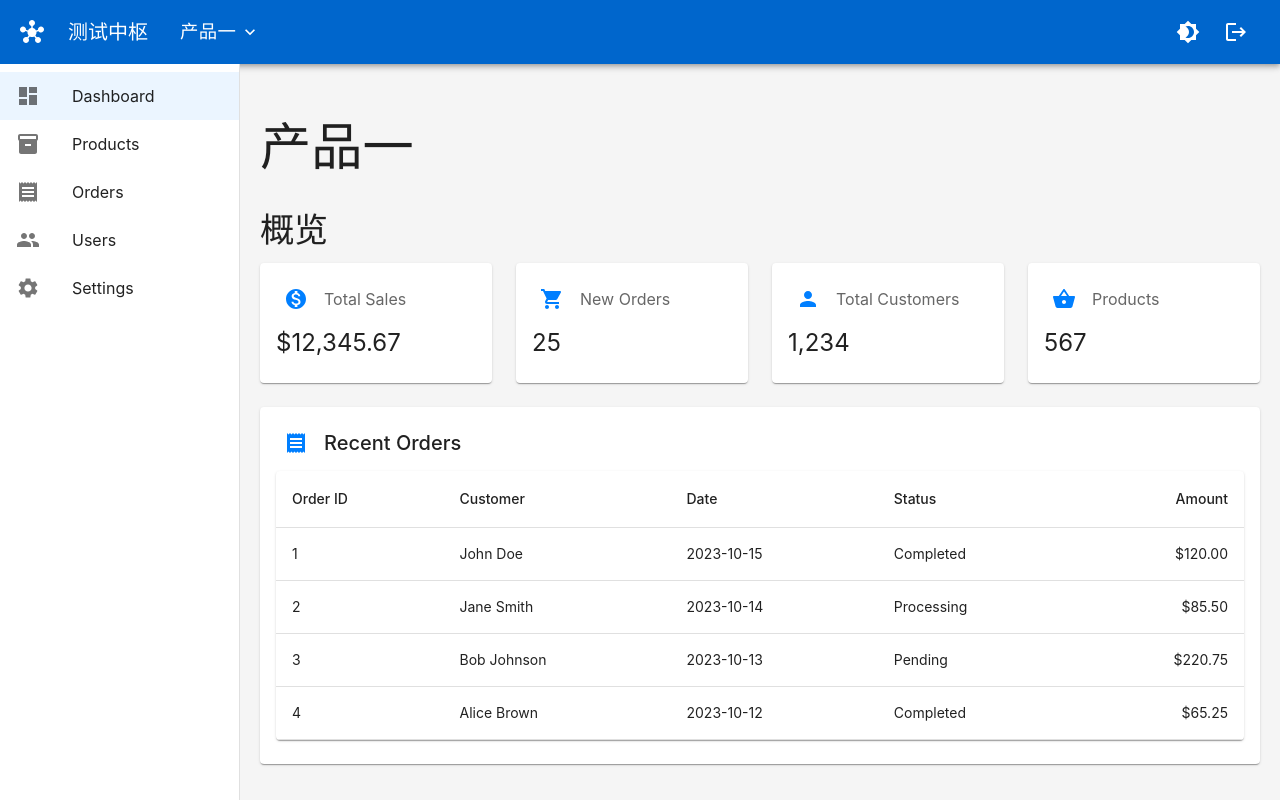
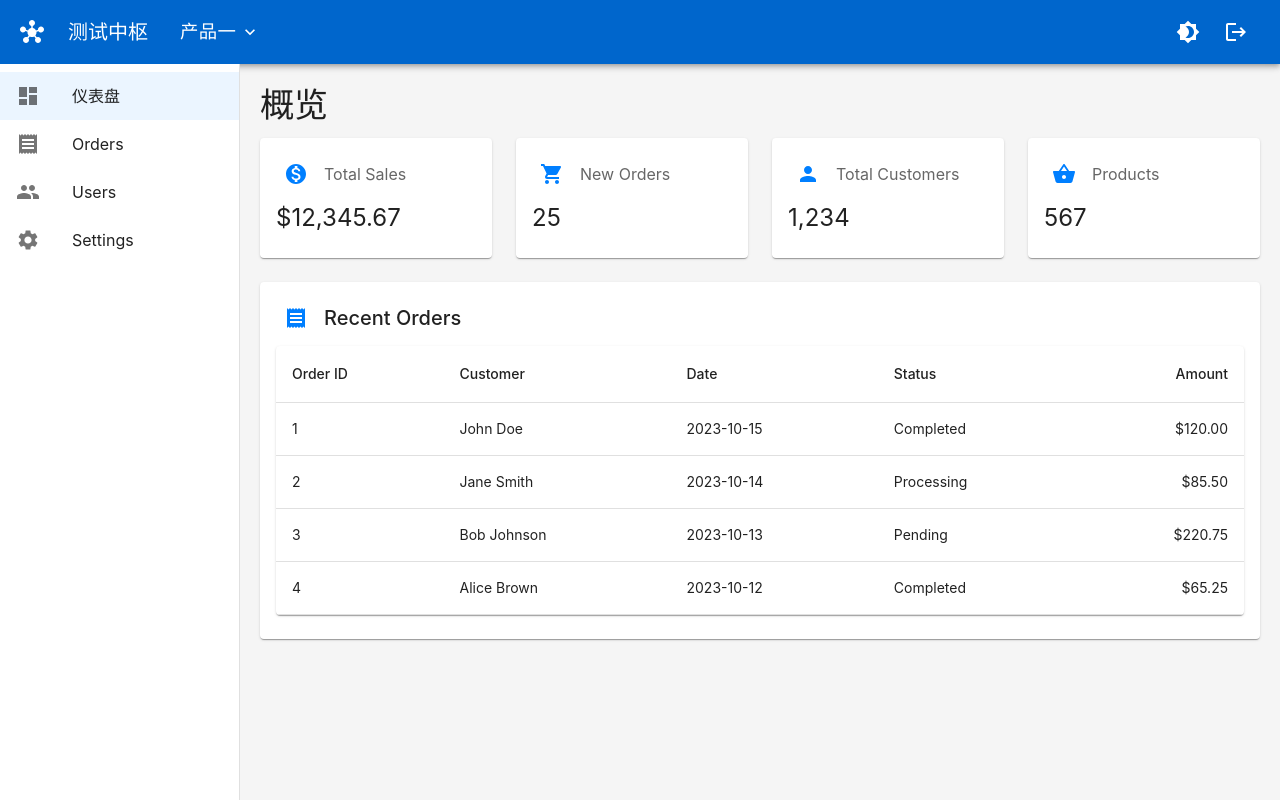
Before and after one commit to YongShuaiJi/auto-insight, a React (Vite) app: page / in a window 1280 px wide. Built offline with nearby package versions, Linux system fonts and the light colour scheme.

Commit message:
更改产品层级

```diff
--- a/src/App.tsx
+++ b/src/App.tsx
@@ -103,7 +103,6 @@ function App() {
 
         return (
           <div>
-            <h1>{selectedProduct.name}</h1>
             {routeContent}
           </div>
         );
--- a/src/pages/Products.tsx
+++ /dev/null
@@ -1,12 +0,0 @@
-import React from 'react';
-import { Typography } from "@mui/material";
-
-const Products: React.FC = () => {
-  return (
-    <Typography variant="h4">
-      Products Management
-    </Typography>
-  );
-};
-
-export default Products;
--- a/src/routes/index.tsx
+++ b/src/routes/index.tsx
@@ -4,11 +4,9 @@ import {
   People as PeopleIcon,
   Receipt as ReceiptIcon,
   Settings as SettingsIcon,
-  Inventory as InventoryIcon,
 } from '@mui/icons-material';
 import Dashboard from '../pages/Dashboard';
 import Users from '../pages/Users';
-import Products from '../pages/Products';
 import Orders from '../pages/Orders';
 import Settings from '../pages/Settings';
 
@@ -26,16 +24,9 @@ const routes: Route[] = [
   {
     id: 'dashboard',
     path: '/',
-    label: 'Dashboard',
+    label: '仪表盘',
     icon: <DashboardIcon />,
     component: Dashboard
-  },
-  {
-    id: 'products',
-    path: '/products',
-    label: 'Products',
-    icon: <InventoryIcon />,
-    component: Products
   },
   {
     id: 'orders',
```
